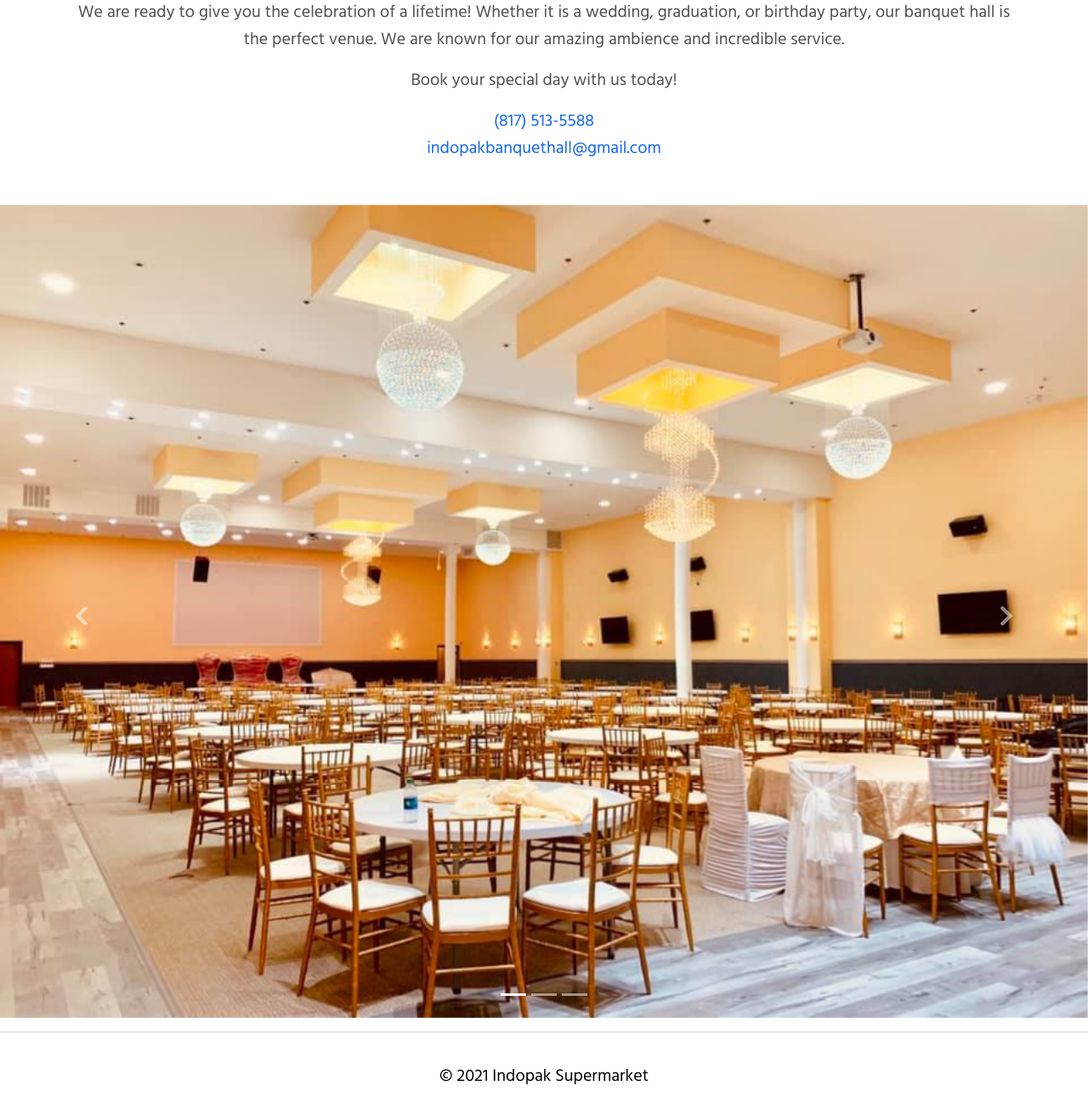
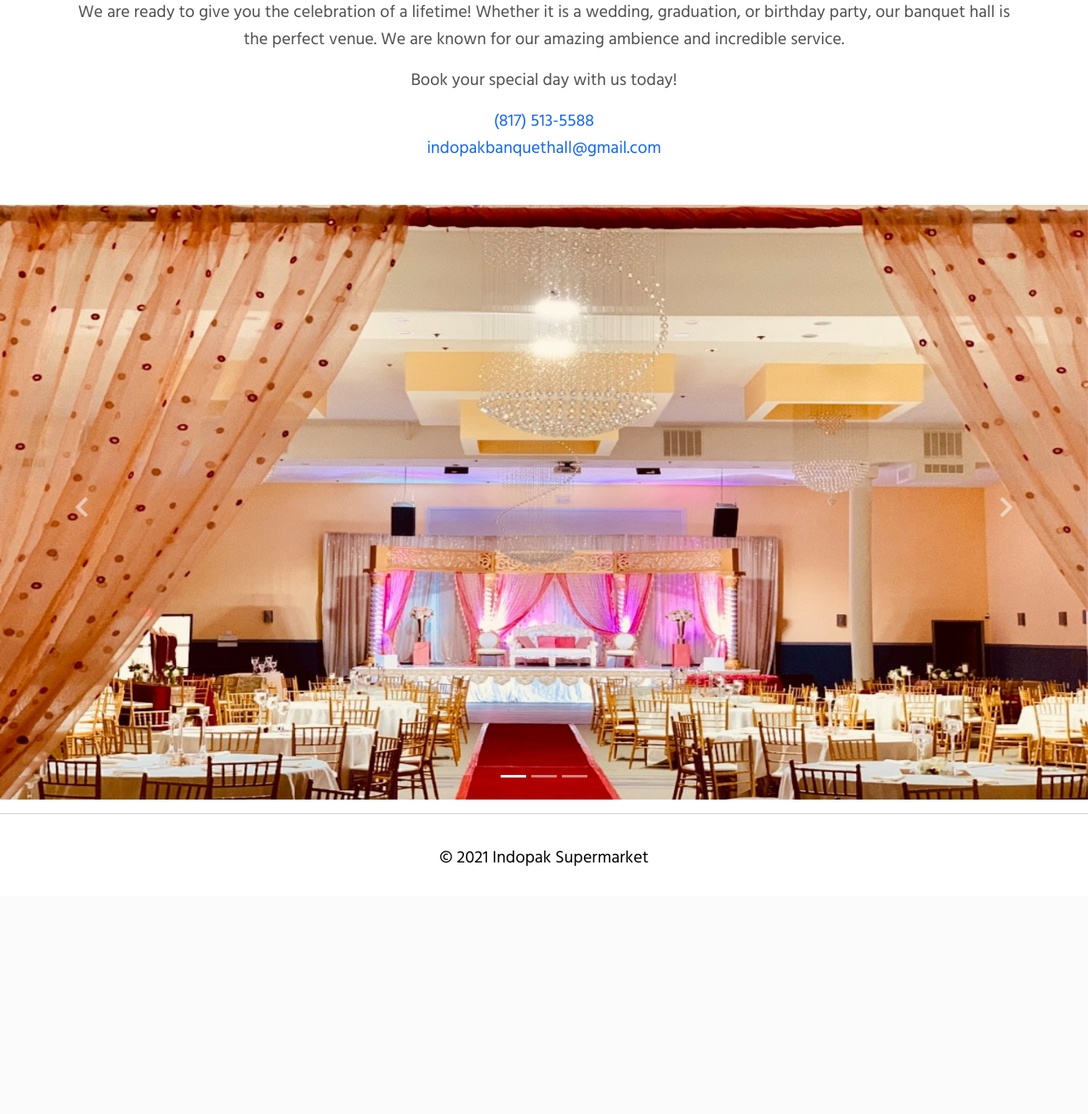
Before and after one commit to raiskazi/indopak-website, a Flask app: page /banquet in a window 1280 px wide. Shown: the part 852-2163 px from the top of the page at 85% size. After the commit the page ends 1871 px from the top, so only its background shows below. Run offline with Flask 2, Linux system fonts and the light colour scheme; some libraries are stand-ins or nearby versions.

Commit message:
banquet hall touches

```diff
--- a/templates/banquet.html
+++ b/templates/banquet.html
@@ -5,8 +5,8 @@
 
   <style type="text/css">
     .carou {
-      width: 90%;
-      height: 90%;
+      width: 200px;
+      height: 700px;
     }
   </style>
 
@@ -70,21 +70,21 @@
   <div class="carousel-inner">
     <div class="carousel-item active">
       <img
-        src="{{url_for('static', filename='images/banquet1.jpeg')}}"
+        src="{{url_for('static', filename='images/banquet5.jpg')}}"
         class="d-block w-100 carou"
         alt="..."
       />
     </div>
     <div class="carousel-item">
       <img
-        src="{{url_for('static', filename='images/banquet2.jpeg')}}"
+        src="{{url_for('static', filename='images/banquet4.jpg')}}"
         class="d-block w-100 carou"
         alt="..."
       />
     </div>
     <div class="carousel-item">
       <img
-        src="{{url_for('static', filename='images/banquet3.jpeg')}}"
+        src="{{url_for('static', filename='images/banquet3.jpg')}}"
         class="d-block w-100 carou"
         alt="..."
       />
```
Also changed, not shown: static/images/banquet4.jpg (added), static/images/banquet5.jpg (added).
